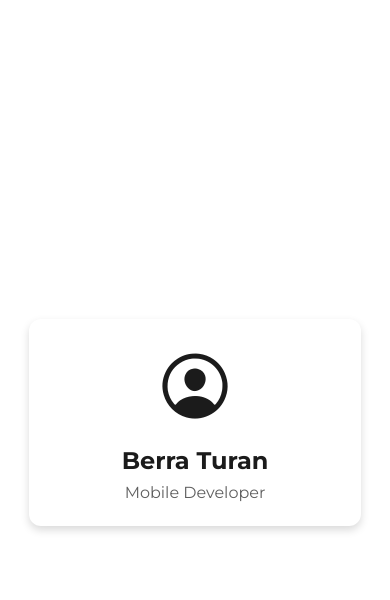
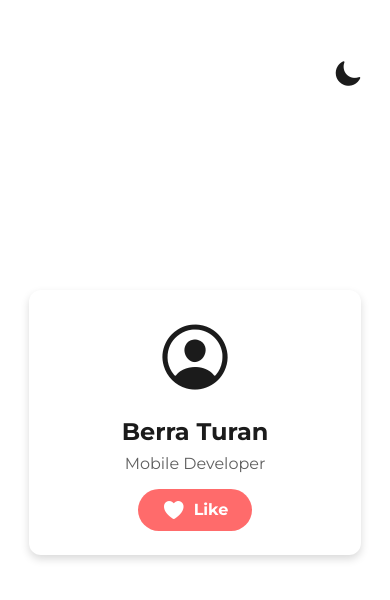
Before and after one commit to codedbybell/ProfileCardApp, a React Native app: screen / in a window 390 px wide. Shown: the top 600 px of the page. Built offline with nearby package versions, Linux system fonts and the light colour scheme.

Commit message:
Add theme toggle functionality and like button to ProfileScreen

```diff
--- a/screens/ProfileScreen.js
+++ b/screens/ProfileScreen.js
@@ -1,4 +1,4 @@
-import { View, Text, StyleSheet } from 'react-native';
+import { View, Text, StyleSheet, Pressable } from 'react-native';
 import { useState } from 'react';
 import { Ionicons } from '@expo/vector-icons';
 import { COLORS, SPACING, RADII, FONTS } from '../theme';
@@ -7,23 +7,44 @@ export default function ProfileScreen() {
     const [theme, setTheme] = useState('light');
     const currentTheme = COLORS[theme];
 
+    const toggleTheme = () => {
+        setTheme(theme === 'light' ? 'dark' : 'light');
+    };
+
     return (
         <View style={[styles.container, { backgroundColor: currentTheme.bg }]}>
+
+            <Pressable onPress={toggleTheme} style={styles.themeToggle}>
+                <Ionicons
+                    name={theme === 'light' ? 'moon' : 'sunny'}
+                    size={28}
+                    color={currentTheme.text}
+                />
+            </Pressable>
+
             <View style={[styles.card, { backgroundColor: currentTheme.card }]}>
-
                 <Ionicons
                     name="person-circle-outline"
                     size={80}
                     color={currentTheme.text}
                 />
-
                 <Text style={[styles.name, { color: currentTheme.text }]}>
                     Berra Turan
                 </Text>
-
                 <Text style={[styles.role, { color: currentTheme.text }]}>
                     Mobile Developer
                 </Text>
+
+                <Pressable
+                    style={({ pressed }) => [
+                        styles.likeButton,
+                        { backgroundColor: pressed ? '#e63946' : '#ff6b6b' }
+                    ]}
+                    onPress={() => console.log('Profile Liked!')}
+                >
+                    <Ionicons name="heart" size={24} color="#fff" />
+                    <Text style={styles.likeText}>Like</Text>
+                </Pressable>
 
             </View>
         </View>
@@ -35,6 +56,12 @@ const styles = StyleSheet.create({
         flex: 1,
         justifyContent: 'center',
         alignItems: 'center',
+    },
+    themeToggle: {
+        position: 'absolute',
+        top: 50,
+        right: 20,
+        padding: SPACING.sm,
     },
     card: {
         width: '85%',
@@ -58,4 +85,18 @@ const styles = StyleSheet.create({
         marginTop: SPACING.sm,
         opacity: 0.7,
     },
+    likeButton: {
+        flexDirection: 'row',
+        alignItems: 'center',
+        paddingVertical: SPACING.sm,
+        paddingHorizontal: SPACING.lg,
+        borderRadius: 50,
+        marginTop: SPACING.md,
+    },
+    likeText: {
+        color: '#fff',
+        fontFamily: FONTS.bold,
+        fontSize: 16,
+        marginLeft: SPACING.sm,
+    },
 });
```
